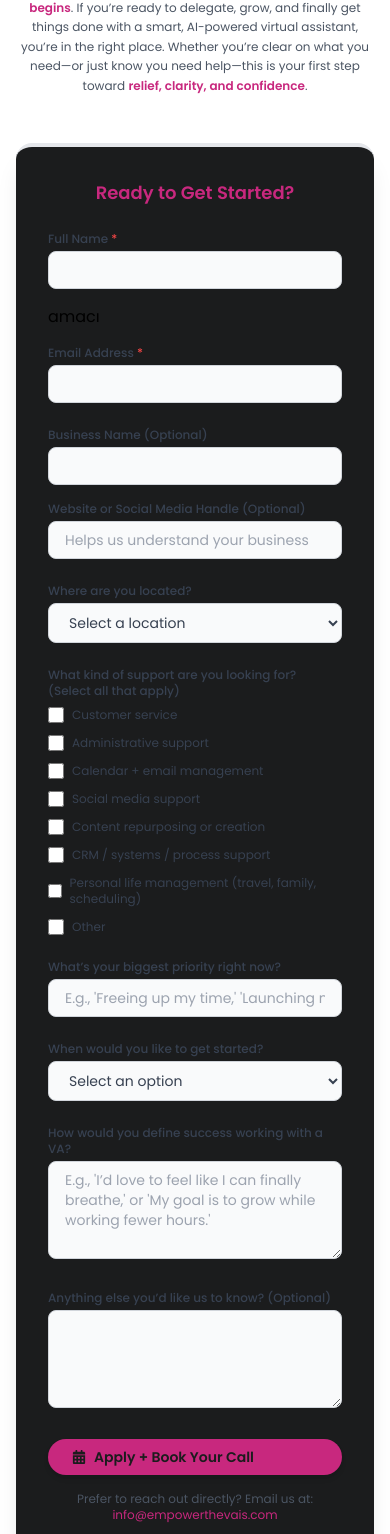
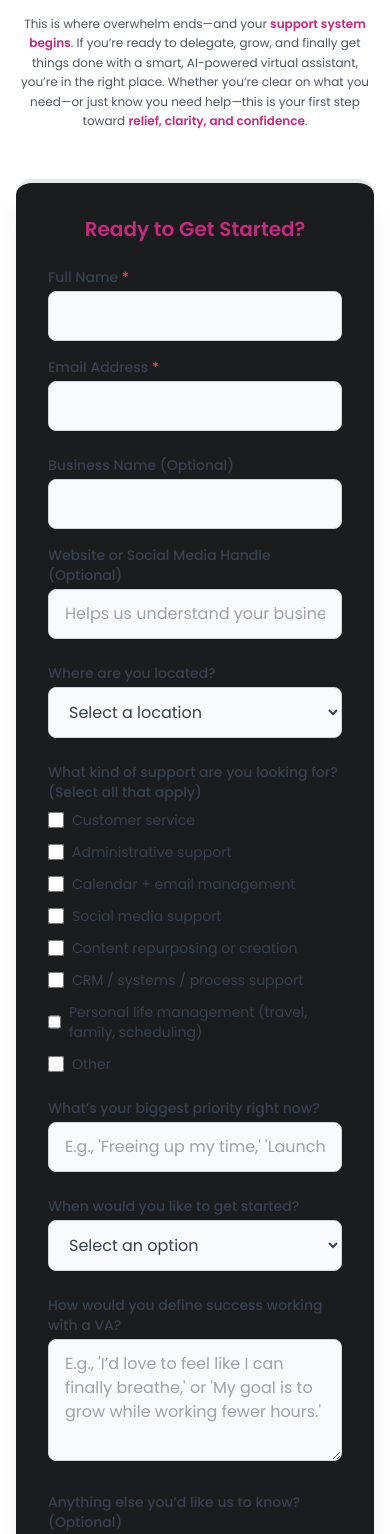
Before and after one commit to MuchiriTheDev/AI-VA, a React (Vite) app: page /contact in a window 390 px wide. Shown: the part 244-1778 px from the top of the page. Built offline with nearby package versions, Linux system fonts and the light colour scheme.

Commit message:
Refactor code structure for improved readability and maintainability

```diff
--- a/src/assets/assets.js
+++ b/src/assets/assets.js
@@ -3,11 +3,13 @@ import logo from './Transparent Logo.png'
 import caroline from "./caroline.png"
 import heroabout from './hero-about.jpg'
 import why from './why.jpg'
+import dp from './dp.png'
 
 export const assets = {
   hero,
   logo,
   caroline,
   heroabout,
-  why
+  why,
+  dp
 }
--- a/src/component/AboutComponent/Revolution.jsx
+++ b/src/component/AboutComponent/Revolution.jsx
@@ -70,7 +70,7 @@ const Revolution = () => {
           className="text-2xl sm:text-3xl md:text-4xl font-bold text-color mb-4 leading-tight"
           variants={itemVariants}
         >
-          This Isn’t Just Delegation. It’s a{' '}
+          This Isn’t Just <span className='italic'>Delegation.</span>  It’s a{' '}
           <span className="italic text-[#a62066]">Revolution</span>.
           <span className="block w-32 h-1 mx-auto mt-3 bg-gradient-to-r from-[#C8287E] to-[#a62066] rounded-full"></span>
         </motion.h2>
--- a/src/component/ContactComponent/ContactPage.jsx
+++ b/src/component/ContactComponent/ContactPage.jsx
@@ -107,11 +107,11 @@ const ContactUs = () => {
       >
         {/* Headline */}
         <motion.h1
-          className="text-2xl sm:text-3xl md:text-4xl font-bold text-color mb-2 text-center leading-tight"
+          className="text-3xl sm:text-4xl md:text-5xl font-bold text-color mb-2 text-center leading-tight"
           variants={itemVariants}
         >
           Contact Us
-          <span className="block text-lg sm:text-xl md:text-2xl italic text-gray-800 mt-2">
+          <span className="block text-xl sm:text-2xl md:text-3xl italic text-gray-800 mt-2">
             You Don’t Have to Do It Alone Anymore
           </span>
           <span className="block w-48 h-1 mx-auto mt-4 bg-gradient-to-r from-[#C8287E] to-[#a62066] rounded-full"></span>
@@ -131,20 +131,20 @@ const ContactUs = () => {
         </motion.p>
 
         {/* Split Layout: Form and Sidebar */}
-        <div className="grid grid-cols-1 lg:grid-cols-5 gap-8 mb-16">
+        <div className="w-full flex justify-center items-center gap-8 mb-16">
           {/* Contact Form (3/5) */}
           <motion.div
-            className="lg:col-span-3 bg-white rounded-2xl shadow-xl p-8 border-t-4 border-[#C8287E]"
+            className="max-w-6xl bg-white rounded-2xl shadow-xl p-8 border-t-4 border-[#C8287E]"
             variants={itemVariants}
             whileHover="hover"
           >
-            <h2 className="text-lg sm:text-xl font-semibold text-color mb-6 text-center">
+            <h2 className="text-xl sm:text-2xl font-semibold text-color mb-6 text-center">
               Ready to Get Started?
             </h2>
             <form onSubmit={handleSubmit} className="space-y-6">
               <div className="grid grid-cols-1 sm:grid-cols-2 gap-4">
                 <div>
-                  <label htmlFor="name" className="block text-xs font-medium text-gray-700 mb-1">
+                  <label htmlFor="name" className="block text-sm font-medium text-gray-700 mb-1">
                     Full Name <span className="text-red-500">*</span>
                   </label>
                   <input
@@ -154,12 +154,12 @@ const ContactUs = () => {
                     value={formData.name}
                     onChange={handleChange}
                     required
-                    className="w-full px-4 py-2 border border-gray-300 rounded-lg focus:outline-none focus:ring-2 focus:ring-[#C8287E] text-sm text-gray-700 bg-gray-50"
+                    className="w-full px-4 py-3 border border-gray-300 rounded-lg focus:outline-none focus:ring-2 focus:ring-[#C8287E] text-gray-700 bg-gray-50"
                     aria-label="Your full name"
                   />
                 </div>
-                amacı<div>
-                  <label htmlFor="email" className="block text-xs font-medium text-gray-700 mb-1">
+                <div>
+                  <label htmlFor="email" className="block text-sm font-medium text-gray-700 mb-1">
                     Email Address <span className="text-red-500">*</span>
                   </label>
                   <input
@@ -169,14 +169,14 @@ const ContactUs = () => {
                     value={formData.email}
                     onChange={handleChange}
                     required
-                    className="w-full px-4 py-2 border border-gray-300 rounded-lg focus:outline-none focus:ring-2 focus:ring-[#C8287E] text-sm text-gray-700 bg-gray-50"
+                    className="w-full px-4 py-3 border border-gray-300 rounded-lg focus:outline-none focus:ring-2 focus:ring-[#C8287E] text-gray-700 bg-gray-50"
                     aria-label="Your email address"
                   />
                 </div>
               </div>
               <div className="grid grid-cols-1 sm:grid-cols-2 gap-4">
                 <div>
-                  <label htmlFor="businessName" className="block text-xs font-medium text-gray-700 mb-1">
+                  <label htmlFor="businessName" className="block text-sm font-medium text-gray-700 mb-1">
                     Business Name (Optional)
                   </label>
                   <input
@@ -185,12 +185,12 @@ const ContactUs = () => {
                     name="businessName"
                     value={formData.businessName}
                     onChange={handleChange}
-                    className="w-full px-4 py-2 border border-gray-300 rounded-lg focus:outline-none focus:ring-2 focus:ring-[#C8287E] text-sm text-gray-700 bg-gray-50"
+                    className="w-full px-4 py-3 border border-gray-300 rounded-lg focus:outline-none focus:ring-2 focus:ring-[#C8287E] text-gray-700 bg-gray-50"
                     aria-label="Your business name"
                   />
                 </div>
                 <div>
-                  <label htmlFor="website" className="block text-xs font-medium text-gray-700 mb-1">
+                  <label htmlFor="website" className="block text-sm font-medium text-gray-700 mb-1">
                     Website or Social Media Handle (Optional)
                   </label>
                   <input
@@ -199,14 +199,14 @@ const ContactUs = () => {
                     name="website"
                     value={formData.website}
                     onChange={handleChange}
-                    className="w-full px-4 py-2 border border-gray-300 rounded-lg focus:outline-none focus:ring-2 focus:ring-[#C8287E] text-sm text-gray-700 bg-gray-50"
+                    className="w-full px-4 py-3 border border-gray-300 rounded-lg focus:outline-none focus:ring-2 focus:ring-[#C8287E] text-gray-700 bg-gray-50"
                     aria-label="Your website or social media handle"
                     placeholder="Helps us understand your business"
                   />
                 </div>
               </div>
               <div>
-                <label htmlFor="location" className="block text-xs font-medium text-gray-700 mb-1">
+                <label htmlFor="location" className="block text-sm font-medium text-gray-700 mb-1">
                   Where are you located?
                 </label>
                 <select
@@ -214,7 +214,7 @@ const ContactUs = () => {
                   name="location"
                   value={formData.location}
                   onChange={handleChange}
-                  className="w-full px-4 py-2 border border-gray-300 rounded-lg focus:outline-none focus:ring-2 focus:ring-[#C8287E] text-sm text-gray-700 bg-gray-50"
+                  className="w-full px-4 py-3 border border-gray-300 rounded-lg focus:outline-none focus:ring-2 focus:ring-[#C8287E] text-gray-700 bg-gray-50"
                   aria-label="Your location"
                 >
                   <option value="">Select a location</option>
@@ -229,19 +229,19 @@ const ContactUs = () => {
                     name="locationOther"
                     value={formData.locationOther || ''}
                     onChange={handleChange}
-                    className="w-full px-4 py-2 border border-gray-300 rounded-lg mt-2 focus:outline-none focus:ring-2 focus:ring-[#C8287E] text-sm text-gray-700 bg-gray-50"
+                    className="w-full px-4 py-3 border border-gray-300 rounded-lg mt-2 focus:outline-none focus:ring-2 focus:ring-[#C8287E] text-gray-700 bg-gray-50"
                     aria-label="Specify your location"
                     placeholder="Specify your location"
                   />
                 )}
               </div>
               <div>
-                <label className="block text-xs font-medium text-gray-700 mb-2">
+                <label className="block text-sm font-medium text-gray-700 mb-2">
                   What kind of support are you looking for? (Select all that apply)
                 </label>
                 <div className="grid grid-cols-1 sm:grid-cols-2 gap-3">
                   {supportOptions.map((option, idx) => (
-                    <label key={idx} className="flex items-center text-xs text-gray-700">
+                    <label key={idx} className="flex items-center text-sm text-gray-700">
                       <input
                         type="checkbox"
                         name="supportTypes"
@@ -255,7 +255,7 @@ const ContactUs = () => {
                     </label>
                   ))}
                   <div>
-                    <label className="flex items-center text-xs text-gray-700">
+                    <label className="flex items-center text-sm text-gray-700">
                       <input
                         type="checkbox"
                         name="supportTypes"
@@ -273,7 +273,7 @@ const ContactUs = () => {
                         name="otherSupport"
                         value={formData.otherSupport}
                         onChange={handleChange}
-                        className="w-full px-4 py-2 border border-gray-300 rounded-lg mt-2 focus:outline-none focus:ring-2 focus:ring-[#C8287E] text-sm text-gray-700 bg-gray-50"
+                        className="w-full px-4 py-3 border border-gray-300 rounded-lg mt-2 focus:outline-none focus:ring-2 focus:ring-[#C8287E] text-gray-700 bg-gray-50"
                         aria-label="Specify other support type"
                         placeholder="Please specify"
                       />
@@ -282,7 +282,7 @@ const ContactUs = () => {
                 </div>
               </div>
               <div>
-                <label htmlFor="priority" className="block text-xs font-medium text-gray-700 mb-1">
+                <label htmlFor="priority" className="block text-sm font-medium text-gray-700 mb-1">
                   What’s your biggest priority right now?
                 </label>
                 <input
@@ -291,13 +291,13 @@ const ContactUs = () => {
                   name="priority"
                   value={formData.priority}
                   onChange={handleChange}
-                  className="w-full px-4 py-2 border border-gray-300 rounded-lg focus:outline-none focus:ring-2 focus:ring-[#C8287E] text-sm text-gray-700 bg-gray-50"
+                  className="w-full px-4 py-3 border border-gray-300 rounded-lg focus:outline-none focus:ring-2 focus:ring-[#C8287E] text-gray-700 bg-gray-50"
                   aria-label="Your biggest priority"
                   placeholder="E.g., 'Freeing up my time,' 'Launching my course,' 'Getting organized'"
                 />
               </div>
               <div>
-                <label htmlFor="startTime" className="block text-xs font-medium text-gray-700 mb-1">
+                <label htmlFor="startTime" className="block text-sm font-medium text-gray-700 mb-1">
                   When would you like to get started?
                 </label>
                 <select
@@ -305,7 +305,7 @@ const ContactUs = () => {
                   name="startTime"
                   value={formData.startTime}
                   onChange={handleChange}
-                  className="w-full px-4 py-2 border border-gray-300 rounded-lg focus:outline-none focus:ring-2 focus:ring-[#C8287E] text-sm text-gray-700 bg-gray-50"
+                  className="w-full px-4 py-3 border border-gray-300 rounded-lg focus:outline-none focus:ring-2 focus:ring-[#C8287E] text-gray-700 bg-gray-50"
                   aria-label="When you want to start"
                 >
                   <option value="">Select an option</option>
@@ -316,7 +316,7 @@ const ContactUs = () => {
                 </select>
               </div>
               <div>
-                <label htmlFor="success" className="block text-xs font-medium text-gray-700 mb-1">
+                <label htmlFor="success" className="block text-sm font-medium text-gray-700 mb-1">
                   How would you define success working with a VA?
                 </label>
                 <textarea
@@ -325,13 +325,13 @@ const ContactUs = () => {
                   value={formData.success}
                   onChange={handleChange}
                   rows="4"
-                  className="w-full px-4 py-2 border border-gray-300 rounded-lg focus:outline-none focus:ring-2 focus:ring-[#C8287E] text-sm text-gray-700 bg-gray-50"
+                  className="w-full px-4 py-3 border border-gray-300 rounded-lg focus:outline-none focus:ring-2 focus:ring-[#C8287E] text-gray-700 bg-gray-50"
                   aria-label="Define success with a virtual assistant"
                   placeholder="E.g., 'I’d love to feel like I can finally breathe,' or 'My goal is to grow while working fewer hours.'"
                 ></textarea>
               </div>
               <div>
-                <label htmlFor="additionalInfo" className="block text-xs font-medium text-gray-700 mb-1">
+                <label htmlFor="additionalInfo" className="block text-sm font-medium text-gray-700 mb-1">
                   Anything else you’d like us to know? (Optional)
                 </label>
                 <textarea
@@ -340,26 +340,26 @@ const ContactUs = () => {
                   value={formData.additionalInfo}
                   onChange={handleChange}
                   rows="4"
-                  className="w-full px-4 py-2 border border-gray-300 rounded-lg focus:outline-none focus:ring-2 focus:ring-[#C8287E] text-sm text-gray-700 bg-gray-50"
+                  className="w-full px-4 py-3 border border-gray-300 rounded-lg focus:outline-none focus:ring-2 focus:ring-[#C8287E] text-gray-700 bg-gray-50"
                   aria-label="Additional information before the call"
                 ></textarea>
               </div>
               <motion.button
                 type="submit"
-                className="inline-flex items-center px-6 py-2 text-sm font-semibold rounded-full bg-color text-white shadow-md hover:bg-[#a62066] transition-colors duration-300 w-full sm:w-auto"
+                className="inline-flex items-center px-8 py-3 text-base font-semibold rounded-full bg-color text-white shadow-md hover:bg-[#a62066] transition-colors duration-300 w-full sm:w-auto"
                 variants={itemVariants}
                 whileHover="hover"
                 whileTap={{ scale: 0.95 }}
                 aria-label="Submit your application and book a discovery call with AI Empowered Virtual Assistants"
               >
-                <FaCalendarAlt className="mr-2 text-sm" aria-hidden="true" />
+                <FaCalendarAlt className="mr-2 text-base" aria-hidden="true" />
                 Apply + Book Your Call
               </motion.button>
             </form>
-            <p className="text-xs text-gray-600 mt-4 text-center">
+            <p className="text-sm text-gray-600 mt-4 text-center">
               Prefer to reach out directly? Email us at:{' '}
               <a
-                href="mailto:info@empowerthevais.com"
+                to="mailto:info@empowerthevais.com"
                 className="text-color hover:underline"
                 aria-label="Email AI Empowered Virtual Assistants directly"
               >
@@ -368,9 +368,32 @@ const ContactUs = () => {
             </p>
           </motion.div>
 
+
+        </div>
+
+        {/* Additional Sections */}
+        <div className="space-y-12 max-w-4xl mx-auto">
+          {/* What Happens Next */}
+          <motion.div
+            className="bg-white rounded-2xl shadow-lg p-8"
+            variants={itemVariants}
+            whileHover="hover"
+          >
+            <h2 className="text-xl sm:text-2xl font-semibold text-color mb-4 ">
+              What Happens Next
+            </h2>
+            <ul className="text-sm sm:text-base text-gray-600 leading-relaxed space-y-3 list-disc  pl-6">
+              <li>Fill out the short application form above.</li>
+              <li>We’ll review it and respond within 1 business day.</li>
+              <li>
+                You’ll be invited to book a free Discovery Call to explore your business goals, support
+                needs, and VA match.
+              </li>
+            </ul>
+          </motion.div>
           {/* Sidebar: Founder Quote, Photo, Social Media */}
           <motion.div
-            className="lg:col-span-2 bg-gradient-to-b from-[#C8287E]/10 to-[#a62066]/10 rounded-2xl shadow-xl p-8 flex flex-col items-center"
+            className=" bg-gradient-to-b from-[#C8287E]/10 to-[#a62066]/10 rounded-2xl shadow-xl p-8 flex flex-col items-center"
             variants={itemVariants}
             whileHover="hover"
           >
@@ -381,48 +404,51 @@ const ContactUs = () => {
                 className="w-full h-full object-cover"
               />
             </div>
-            <h3 className="text-lg font-semibold text-color mb-4 text-center">
+            <h3 className="text-xl font-semibold text-color mb-4 text-center">
               From Our Founder
             </h3>
-            <p className="text-xs md:text-sm text-gray-600 mb-6 leading-relaxed text-center">
+            <p className="text-sm md:text-base text-gray-600 mb-6 leading-relaxed text-center">
               "You’ve carried the weight long enough. I built AI Empowered VAs to help CEOs like you
               hand things off—with strategy, intention, and trust. You’re not just getting support.
               You’re gaining a team that gets things done and gets{' '}
               <span className="font-semibold text-color">you</span>."
             </p>
-            <p className="text-xs font-semibold text-gray-600 mb-6 text-center">
-              — Caroline, Founder & VA Strategist
+            <p className="text-lg font-bold text-color text-center">
+              Caroline
+            </p>
+            <p className='italic text-sm text-gray-600 mb-6 text-center'>
+              Founder & VA Strategist
             </p>
             <div className="flex gap-6 mb-6">
               <a
-                href="https://www.linkedin.com/company/empoweredaiva/"
+                to="https://www.linkedin.com/company/empoweredaiva/"
                 target="_blank"
                 rel="noopener noreferrer"
                 className="text-color hover:text-[#a62066] transition-colors duration-300"
                 aria-label="Follow AI Empowered Virtual Assistants on LinkedIn"
               >
-                <FaLinkedin className="text-xl md:text-2xl" aria-hidden="true" />
+                <FaLinkedin className="text-2xl md:text-3xl" aria-hidden="true" />
               </a>
               <a
-                href="https://www.facebook.com/share/16Rgb8vQFr/"
+                to="https://www.facebook.com/share/16Rgb8vQFr/"
                 target="_blank"
                 rel="noopener noreferrer"
                 className="text-color hover:text-[#a62066] transition-colors duration-300"
                 aria-label="Follow AI Empowered Virtual Assistants on Facebook"
               >
-                <FaFacebook className="text-xl md:text-2xl" aria-hidden="true" />
+                <FaFacebook className="text-2xl md:text-3xl" aria-hidden="true" />
               </a>
               <a
-                href="https://www.instagram.com/aiempoweredvas?utm_source=qr&igsh=MWw2cHh3enhxb3ZjYg=="
+                to="https://www.instagram.com/aiempoweredvas?utm_source=qr&igsh=MWw2cHh3enhxb3ZjYg=="
                 target="_blank"
                 rel="noopener noreferrer"
                 className="text-color hover:text-[#a62066] transition-colors duration-300"
                 aria-label="Follow AI Empowered Virtual Assistants on Instagram"
               >
-                <FaInstagram className="text-xl md:text-2xl" aria-hidden="true" />
+                <FaInstagram className="text-2xl md:text-3xl" aria-hidden="true" />
               </a>
             </div>
-            <div className="flex flex-col sm:flex-row items-center gap-4 text-xs text-gray-600">
+            <div className="flex flex-col sm:flex-row items-center gap-4 text-sm text-gray-600">
               <p className="flex items-center">
                 <FaClock className="text-color mr-2" aria-hidden="true" />
                 <span>
@@ -437,28 +463,6 @@ const ContactUs = () => {
               </p>
             </div>
           </motion.div>
-        </div>
-
-        {/* Additional Sections */}
-        <div className="space-y-12 max-w-4xl mx-auto">
-          {/* What Happens Next */}
-          <motion.div
-            className="bg-white rounded-2xl shadow-lg p-8"
-            variants={itemVariants}
-            whileHover="hover"
-          >
-            <h2 className="text-lg sm:text-xl font-semibold text-color mb-4 text-center">
-              What Happens Next
-            </h2>
-            <ul className="text-xs sm:text-sm text-gray-600 leading-relaxed space-y-3 list-none text-center">
-              <li>Fill out the short application form above.</li>
-              <li>We’ll review it and respond within 1 business day.</li>
-              <li>
-                You’ll be invited to book a free Discovery Call to explore your business goals, support
-                needs, and VA match.
-              </li>
-            </ul>
-          </motion.div>
 
           {/* Why This Partnership Matters */}
           <motion.div
@@ -466,10 +470,10 @@ const ContactUs = () => {
             variants={itemVariants}
             whileHover="hover"
           >
-            <h2 className="text-lg sm:text-xl font-semibold text-color mb-4 text-center">
+            <h2 className="text-xl sm:text-2xl font-semibold text-color mb-4 text-center">
               Why This Partnership Matters
             </h2>
-            <p className="text-xs sm:text-sm text-gray-600 leading-relaxed text-center">
+            <p className="text-sm sm:text-base text-gray-600 leading-relaxed text-center">
               When you work with us, you’re not just gaining{' '}
               <span className="font-semibold text-color">expert support</span>—you’re partnering with
               purpose-driven VAs from Kenya who are trained in AI and built to move your business
@@ -484,10 +488,10 @@ const ContactUs = () => {
             variants={itemVariants}
             whileHover="hover"
           >
-            <h2 className="text-lg sm:text-xl font-semibold text-color mb-4 text-center">
+            <h2 className="text-xl sm:text-2xl font-semibold text-color mb-4 ">
               What to Expect on Your Discovery Call
             </h2>
-            <ul className="text-xs sm:text-sm text-gray-600 leading-relaxed space-y-3 list-disc list-inside text-center">
+            <ul className="text-sm sm:text-base text-gray-600 leading-relaxed space-y-3 list-disc list-inside pl-10">
               <li>We’ll talk about the support you need (even if you’re not 100% sure yet)</li>
               <li>You’ll define what success looks like for you</li>
               <li>We’ll share how our VAs integrate AI tools into your workflows</li>
@@ -501,23 +505,23 @@ const ContactUs = () => {
             className="text-center"
             variants={containerVariants}
           >
-            <h2 className="text-lg sm:text-xl font-semibold text-color mb-4">
+            <h2 className="text-xl sm:text-2xl font-semibold text-color mb-4">
               Let’s Simplify Your Life—and Scale Your Business
             </h2>
-            <p className="text-xs sm:text-sm text-gray-600 mb-6 leading-relaxed">
+            <p className="text-sm sm:text-base text-gray-600 mb-6 leading-relaxed">
               Complete the form above and we’ll be in touch within 1 business day.
             </p>
             <Link
               to="https://zcal.co/carolinekabi/discovery-call-30min"
               target="_blank"
               rel="noopener noreferrer"
-              className="inline-flex items-center px-6 py-2 text-sm font-semibold rounded-full bg-color text-white shadow-md hover:bg-[#a62066] transition-colors duration-300"
+              className="inline-flex items-center px-8 py-3 text-base font-semibold rounded-full bg-color text-white shadow-md hover:bg-[#a62066] transition-colors duration-300"
               variants={itemVariants}
               whileHover="hover"
               whileTap={{ scale: 0.95 }}
               aria-label="Book a free discovery call with AI Empowered Virtual Assistants"
             >
-              <FaCalendarAlt className="mr-2 text-sm" aria-hidden="true" />
+              <FaCalendarAlt className="mr-2 text-base" aria-hidden="true" />
               Apply + Book Your Call
             </Link>
           </motion.div>
```
Also changed, not shown: src/component/AboutComponent/AboutHero.jsx (+3 -11 lines), src/component/AboutComponent/AboutMeMore.jsx (+9 -1 lines), src/component/AboutComponent/MeetCaroline.jsx (+24 -8 lines), src/component/AboutComponent/WhyIDoThis.jsx (+7 -5 lines), src/assets/dp.png (added).
